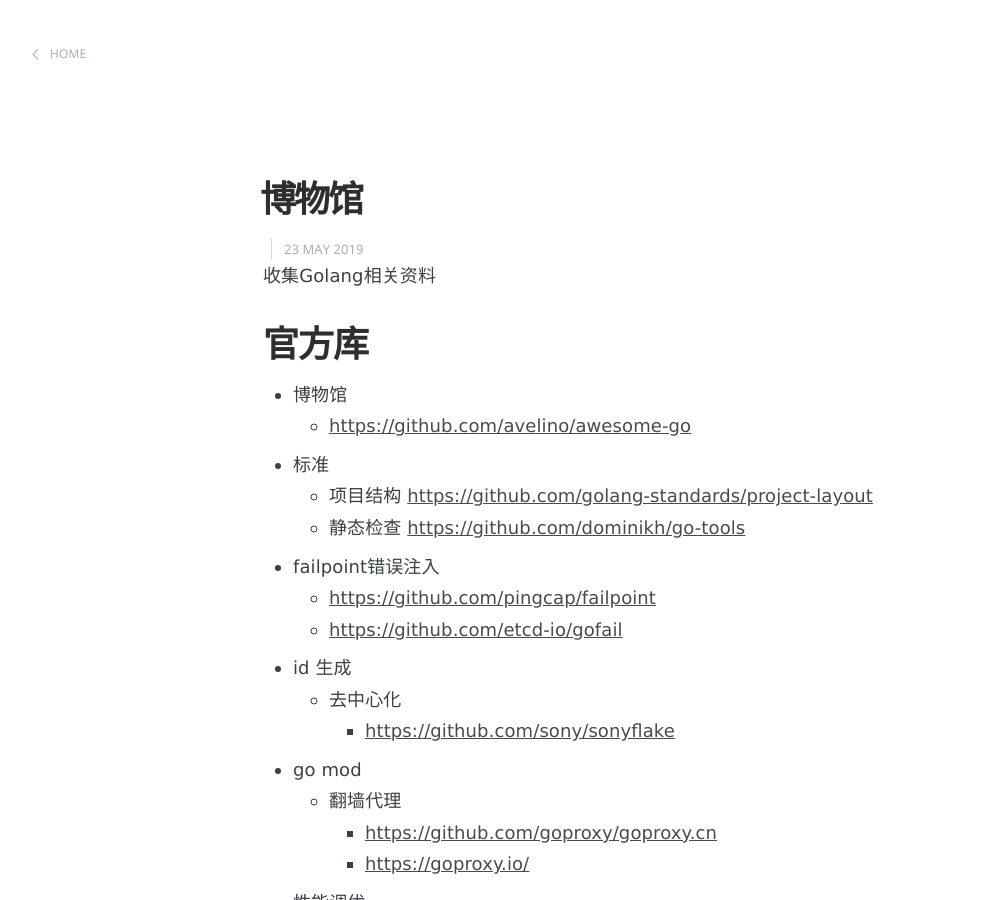
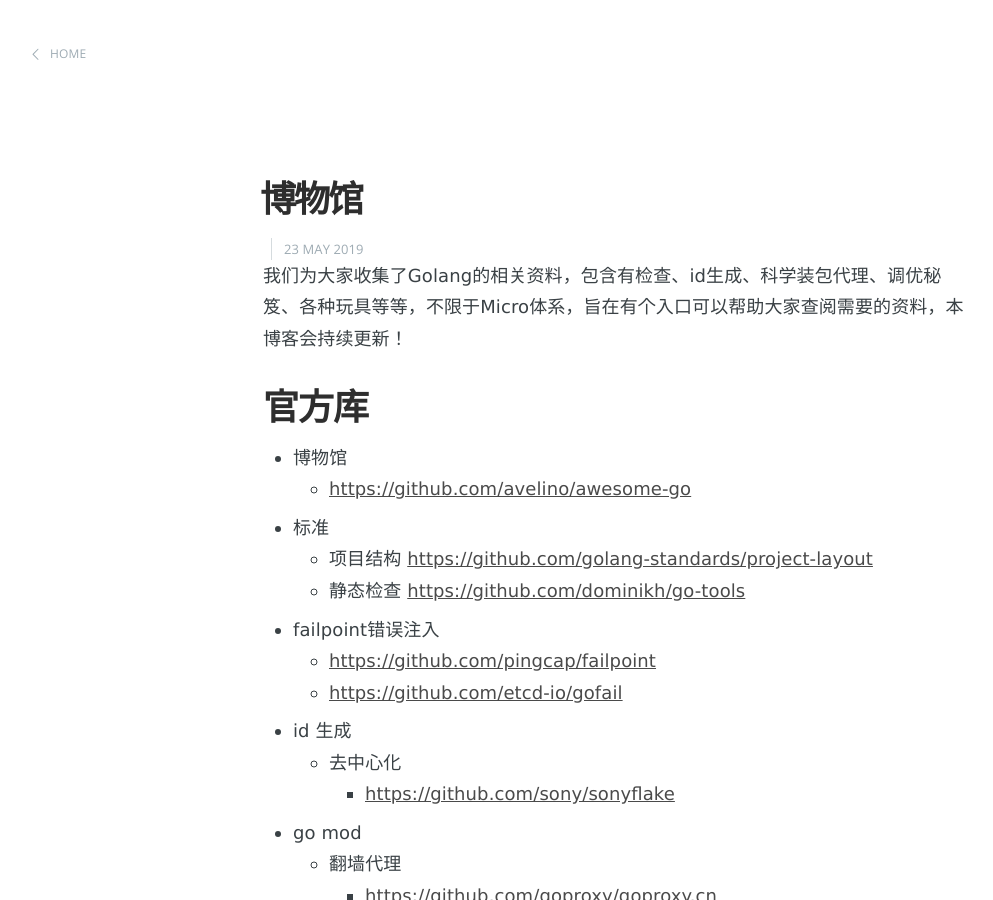
Before and after one commit to hb-chen/micro-cn-blog, a Jekyll site: the page built from _posts/museums-libs/2019-05-23-museums-libs.md, in a window 1280 px wide and 900 px high. Shown: the whole window, without its empty margins (22-1015 px from the left). Built offline with Jekyll 4.4.1, drawn with Linux system fonts in a browser that asks for light colours; nearby versions of some CDN libraries.

Commit message:
add description

```diff
--- a/_posts/museums-libs/2019-05-23-museums-libs.md
+++ b/_posts/museums-libs/2019-05-23-museums-libs.md
@@ -8,7 +8,7 @@
 author_bio: Senior Engineer@huize
 ---
 
-收集Golang相关资料
+我们为大家收集了Golang的相关资料，包含有检查、id生成、科学装包代理、调优秘笈、各种玩具等等，不限于Micro体系，旨在有个入口可以帮助大家查阅需要的资料，本博客会持续更新！
 
 ## 官方库
 
```
